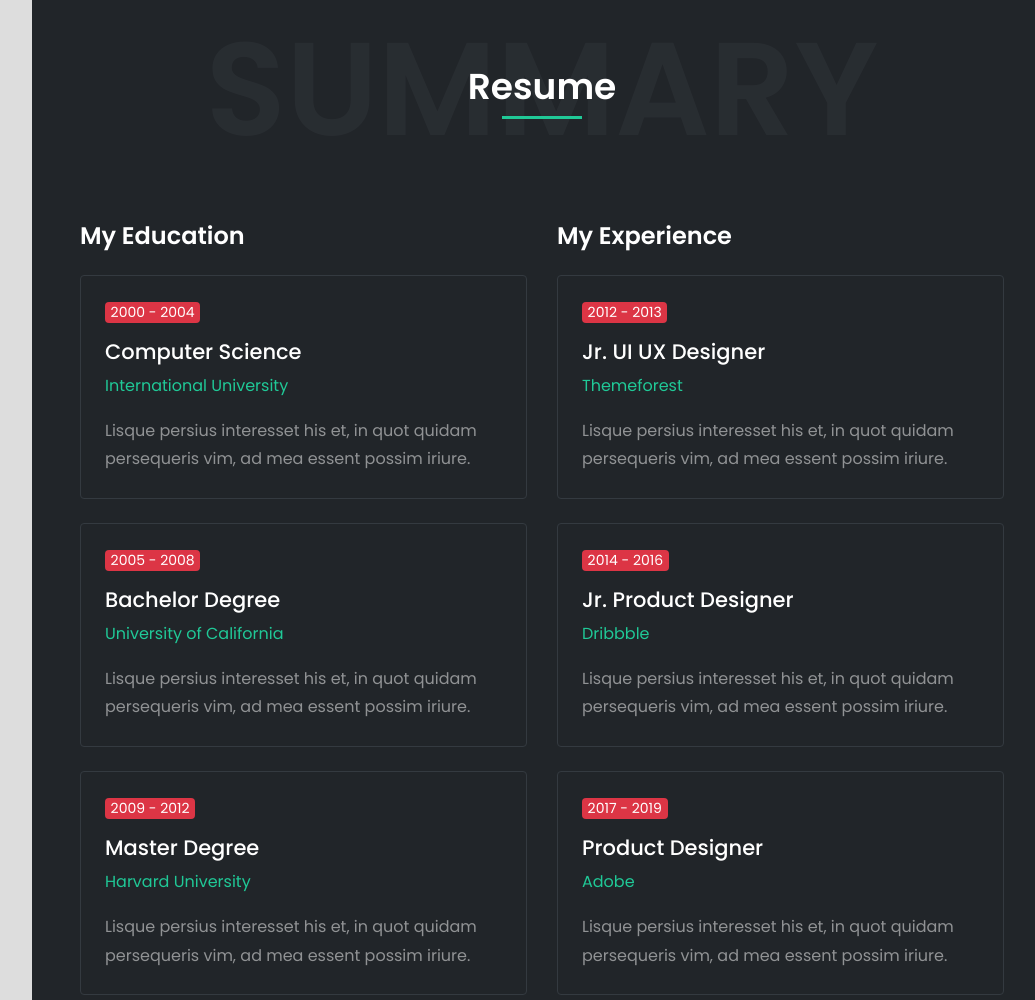
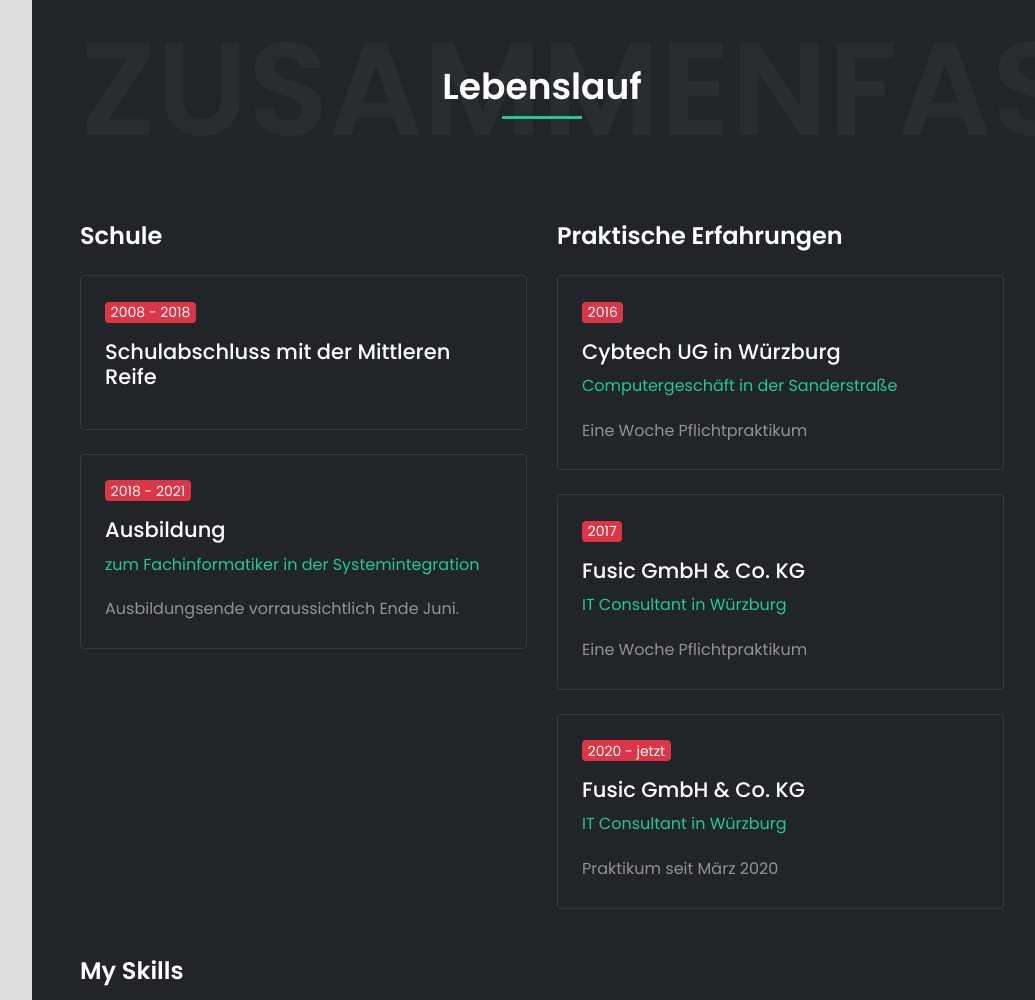
Before and after one commit to MinersWin/Personal-Homepage, a plain HTML site: page index.html in a window 1280 px wide. Shown: the part 2780-3780 px from the top of the page, without its empty margins (228-1263 px from the left). Drawn offline with Linux system fonts and the light colour scheme.

Commit message:
Schullaufbahn und Praktika hinzugefügt

```diff
--- a/index.html
+++ b/index.html
@@ -246,55 +246,55 @@
       <div class="container px-lg-5">
         <!-- Heading -->
         <div class="position-relative d-flex text-center mb-5">
-          <h2 class="text-24 text-muted opacity-1 text-uppercase font-weight-600 w-100 mb-0">Summary</h2>
-          <p class="text-9 text-white font-weight-600 position-absolute w-100 align-self-center line-height-4 mb-0">Resume<span class="heading-separator-line border-bottom border-3 border-primary position-abolute d-block mx-auto"></span> </p>
+          <h2 class="text-24 text-muted opacity-1 text-uppercase font-weight-600 w-100 mb-0">Zusammenfassung</h2>
+          <p class="text-9 text-white font-weight-600 position-absolute w-100 align-self-center line-height-4 mb-0">Lebenslauf<span class="heading-separator-line border-bottom border-3 border-primary position-abolute d-block mx-auto"></span> </p>
         </div>
         <!-- Heading end-->
 
         <div class="row">
           <!-- My Education -->
           <div class="col-md-6">
-            <h2 class="text-6 text-white font-weight-600 mb-4">My Education</h2>
+            <h2 class="text-6 text-white font-weight-600 mb-4">Schule</h2>
             <div class="border border-dark rounded p-4 mb-4">
-              <p class="badge badge-danger text-2 font-weight-400">2000 - 2004</p>
-              <h3 class="text-5 text-white">Computer Science</h3>
-              <p class="text-primary">International University</p>
-              <p class="text-white-50 mb-0">Lisque persius interesset his et, in quot quidam persequeris vim, ad mea essent possim iriure.</p>
+              <p class="badge badge-danger text-2 font-weight-400">2008 - 2018</p>
+              <h3 class="text-5 text-white">Schulabschluss mit der Mittleren Reife</h3>
+              <p class="text-primary"></p>
+              <p class="text-white-50 mb-0"></p>
             </div>
             <div class="border border-dark rounded p-4 mb-4">
-              <p class="badge badge-danger text-2 font-weight-400">2005 - 2008</p>
-              <h3 class="text-5 text-white">Bachelor Degree</h3>
-              <p class="text-primary">University of California</p>
-              <p class="text-white-50 mb-0">Lisque persius interesset his et, in quot quidam persequeris vim, ad mea essent possim iriure.</p>
+              <p class="badge badge-danger text-2 font-weight-400">2018 - 2021</p>
+              <h3 class="text-5 text-white">Ausbildung</h3>
+              <p class="text-primary">zum Fachinformatiker in der Systemintegration</p>
+              <p class="text-white-50 mb-0">Ausbildungsende vorraussichtlich Ende Juni.</p>
             </div>
-            <div class="border border-dark rounded p-4 mb-4">
+             <!-- <div class="border border-dark rounded p-4 mb-4">
               <p class="badge badge-danger text-2 font-weight-400">2009 - 2012</p>
               <h3 class="text-5 text-white">Master Degree</h3>
               <p class="text-primary">Harvard University</p>
               <p class="text-white-50 mb-0">Lisque persius interesset his et, in quot quidam persequeris vim, ad mea essent possim iriure.</p>
-            </div>
+            </div>-->
           </div>
 
           <!-- My Experience -->
           <div class="col-md-6">
-            <h2 class="text-6 text-white font-weight-600 mb-4">My Experience</h2>
+            <h2 class="text-6 text-white font-weight-600 mb-4">Praktische Erfahrungen</h2>
             <div class="border border-dark rounded p-4 mb-4">
-              <p class="badge badge-danger text-2 font-weight-400">2012 - 2013</p>
-              <h3 class="text-5 text-white">Jr. UI UX Designer</h3>
-              <p class="text-primary">Themeforest</p>
-              <p class="text-white-50 mb-0">Lisque persius interesset his et, in quot quidam persequeris vim, ad mea essent possim iriure.</p>
+              <p class="badge badge-danger text-2 font-weight-400">2016</p>
+              <h3 class="text-5 text-white">Cybtech UG in Würzburg</h3>
+              <p class="text-primary">Computergeschäft in der Sanderstraße</p>
+              <p class="text-white-50 mb-0">Eine Woche Pflichtpraktikum</p>
             </div>
             <div class="border border-dark rounded p-4 mb-4">
-              <p class="badge badge-danger text-2 font-weight-400">2014 - 2016</p>
-              <h3 class="text-5 text-white">Jr. Product Designer</h3>
-              <p class="text-primary">Dribbble</p>
-              <p class="text-white-50 mb-0">Lisque persius interesset his et, in quot quidam persequeris vim, ad mea essent possim iriure.</p>
+              <p class="badge badge-danger text-2 font-weight-400">2017</p>
+              <h3 class="text-5 text-white">Fusic GmbH & Co. KG</h3>
+              <p class="text-primary">IT Consultant in Würzburg</p>
+              <p class="text-white-50 mb-0">Eine Woche Pflichtpraktikum</p>
             </div>
             <div class="border border-dark rounded p-4 mb-4">
-              <p class="badge badge-danger text-2 font-weight-400">2017 - 2019</p>
-              <h3 class="text-5 text-white">Product Designer</h3>
-              <p class="text-primary">Adobe</p>
-              <p class="text-white-50 mb-0">Lisque persius interesset his et, in quot quidam persequeris vim, ad mea essent possim iriure.</p>
+              <p class="badge badge-danger text-2 font-weight-400">2020 - jetzt</p>
+              <h3 class="text-5 text-white">Fusic GmbH & Co. KG</h3>
+              <p class="text-primary">IT Consultant in Würzburg</p>
+              <p class="text-white-50 mb-0">Praktikum seit März 2020</p>
             </div>
           </div>
         </div>
```
